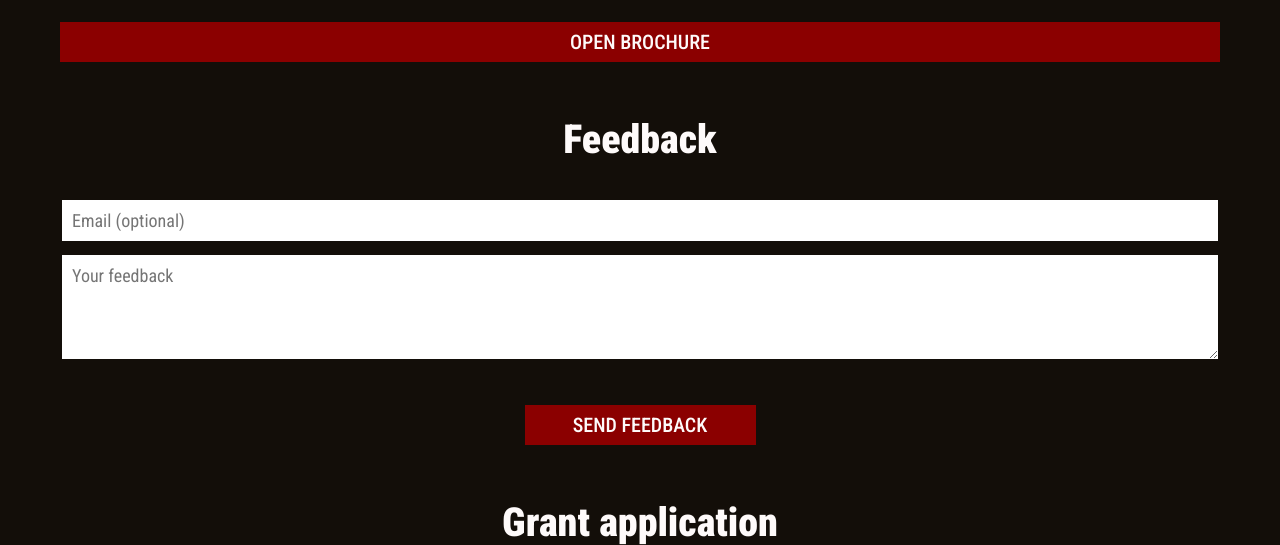
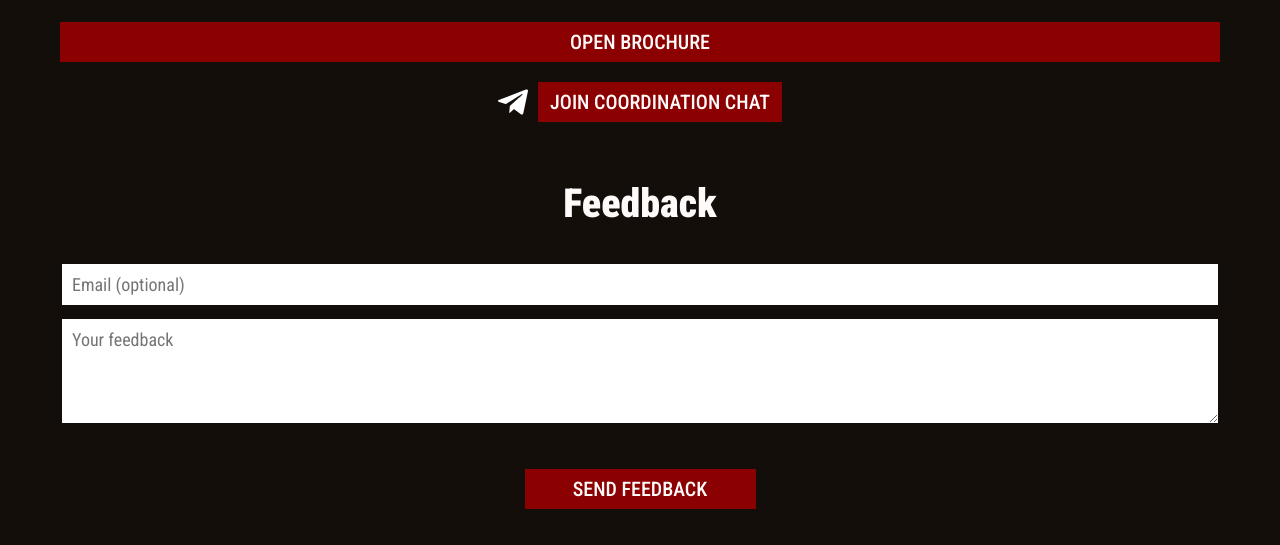
Before and after one commit to hromadianka/hromada, a Django app: page /services/social-support/ in a window 1280 px wide. Shown: the part 862-1407 px from the top of the page. Run offline with Django 5.2, Linux system fonts and the light colour scheme; parts of the project's set-up code (start-up, migrations or seed data) failed here and were passed over; some libraries are stand-ins or nearby versions.

Commit message:
fix: add link to chat + add messages translations + solve service-detail error

```diff
--- a/services/templates/social_support.html
+++ b/services/templates/social_support.html
@@ -1,5 +1,6 @@
 {% extends 'base.html' %}
 {% load i18n %}
+{% load static %}
 
 {% block content %}
 
@@ -31,6 +32,13 @@
         <a href="https://www.canva.com/design/DAHOzqJvz7c/8RhwqkY5eR0IE8oMz9Mr9A/edit"
            target="_blank" class="button">
             {% trans 'Open brochure' %}
+        </a>
+    </div>
+
+    <div style="margin-top: 20px; text-align: center">
+        <a href="https://t.me/chat" target="_blank" style="display: inline-flex; align-items: center; gap: 10px; text-decoration: none;">
+            <img src="{% static 'images/icons/telegram-icon.svg' %}" alt="" style="width: 30px; height: 30px;">
+            <span class="button">{% trans 'Join coordination chat' %}</span>
         </a>
     </div>
 
--- a/services/views.py
+++ b/services/views.py
@@ -1,6 +1,7 @@
 from django.shortcuts import render, get_object_or_404, redirect
 from django.contrib import messages
 from .forms import ServiceFeedbackForm, GrantApplicationForm
+from django.utils.translation import gettext as _
 
 
 def services_list(request):
@@ -18,7 +19,7 @@ def social_support(request):
                 feedback = feedback_form.save(commit=False)
                 feedback.service_slug = 'social-support'
                 feedback.save()
-                messages.success(request, 'Дякуємо за відгук!')
+                messages.success(request, _('Feedback success message'))
                 return redirect('social_support')
 
         elif 'grant_submit' in request.POST:
@@ -27,8 +28,8 @@ def social_support(request):
                 application = grant_form.save(commit=False)
                 application.service_slug = 'social-support'
                 application.save()
-                messages.success(request, 'Заявку надіслано!')
-                return redirect('service_detail')
+                messages.success(request, _('Grant success message'))
+                return redirect('social_support')
 
     return render(request, 'social_support.html', {
         'feedback_form': feedback_form,
```
Also changed, not shown: locale/ct/LC_MESSAGES/django.po, locale/en/LC_MESSAGES/django.po, locale/ru/LC_MESSAGES/django.po, locale/ua/LC_MESSAGES/django.po, 4 other files.
